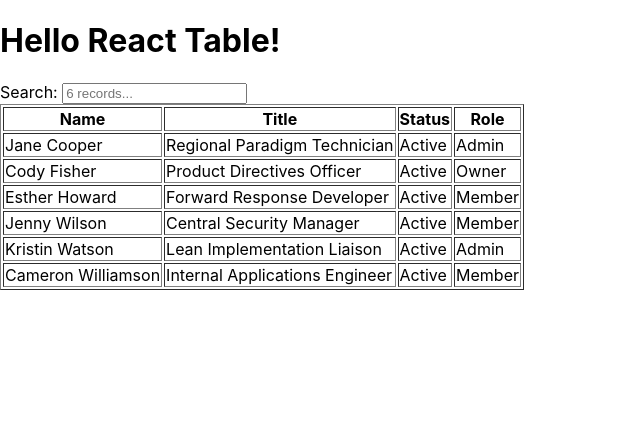
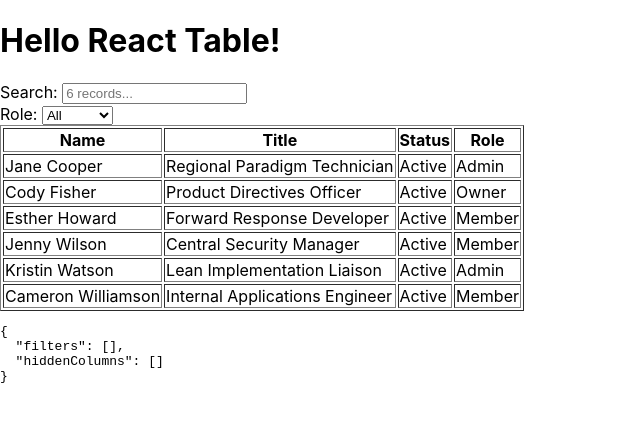
Before and after one commit to dhelarius/picknsend-web, a React (Vite) app: page / in a window 1280 px wide. Shown: the top 422 px of the page, without its empty margins (0-640 px from the left). Built offline with nearby package versions, Linux system fonts and the light colour scheme.

Commit message:
3_add_filters

```diff
--- a/src/App.jsx
+++ b/src/App.jsx
@@ -1,6 +1,6 @@
 import React, { useState } from 'react';
 import './App.css'
-import Table from './components/Table';
+import Table, { SelectColumnFilter } from './components/Table';
 import { staticData } from './config/staticValues'
 
 function App() {
@@ -21,6 +21,8 @@ function App() {
       {
         Header: "Role",
         accessor: "role",
+        Filter: SelectColumnFilter,
+        filter: 'includes'
       },
     ], [])
 
--- a/src/components/Table.jsx
+++ b/src/components/Table.jsx
@@ -1,7 +1,7 @@
 // src/Table.js
 import React from "react";
 import 'regenerator-runtime'
-import { useTable, useGlobalFilter, useAsyncDebounce } from "react-table";
+import { useTable, useGlobalFilter, useAsyncDebounce, useFilters } from "react-table";
 
 // Define a default UI for filtering
 const GlobalFilter = ({
@@ -30,9 +30,43 @@ const GlobalFilter = ({
     )
 }
 
+// This is a custom filter UI for selecting
+// a unique option from a list
+const SelectColumnFilter = ({
+    column: { filterValue, setFilter, preFilteredRows, id }
+}) => {
+    // Calculate the options for filtering
+    // using the preFilteredRows
+    const options = React.useMemo(() => {
+        const options = new Set();
+        preFilteredRows.forEach(row => {
+            options.add(row.values[id]);
+        });
+        return [...options.values()];
+    }, [id, preFilteredRows]);
+
+    return(
+        <select
+            name={id}
+            id={id}
+            value={filterValue}
+            onChange={e => {
+                setFilter(e.target.value || undefined);
+            }}
+        >
+            <option value="">All</option>
+            {options.map((option, i) => (
+                <option key={i} value={option}>
+                    {option}
+                </option>
+            ))}
+        </select>
+    );
+}
+
 const Table = ({ columns, data }) => {
     // Use the state and functions returned from useTable to build your UI
-    const instanceTable = useTable({ columns, data }, useGlobalFilter);
+    const instanceTable = useTable({ columns, data }, useFilters, useGlobalFilter);
 
     const {
         getTableProps,
@@ -53,6 +87,16 @@ const Table = ({ columns, data }) => {
             globalFilter={state.globalFilter}
             setGlobalFilter={setGlobalFilter}
         />
+        {headerGroups.map((headerGroup) =>
+            headerGroup.headers.map((column) =>
+            column.Filter ? (
+                <div key={column.id}>
+                <label htmlFor={column.id}>{column.render("Header")}: </label>
+                {column.render("Filter")}
+                </div>
+            ) : null
+            )
+        )}
         <table {...getTableProps()} border="1">
             <thead>
                 {headerGroups.map((headerGroup) => (
@@ -76,8 +120,15 @@ const Table = ({ columns, data }) => {
                 })}
             </tbody>
         </table>
+        <div>
+            <pre>
+                <code>{JSON.stringify(state, null, 2)}</code>
+            </pre>
+        </div>
     </>
   );
 }
 
+export { SelectColumnFilter }
+
 export default Table
```
